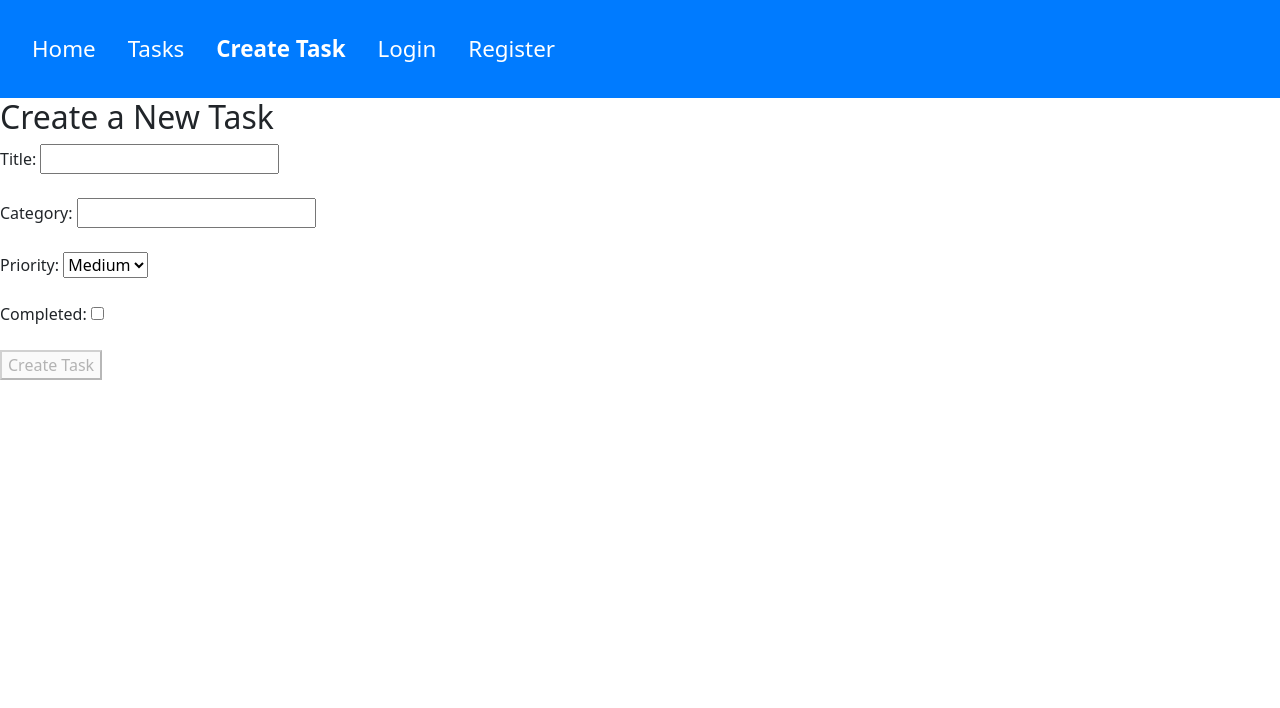
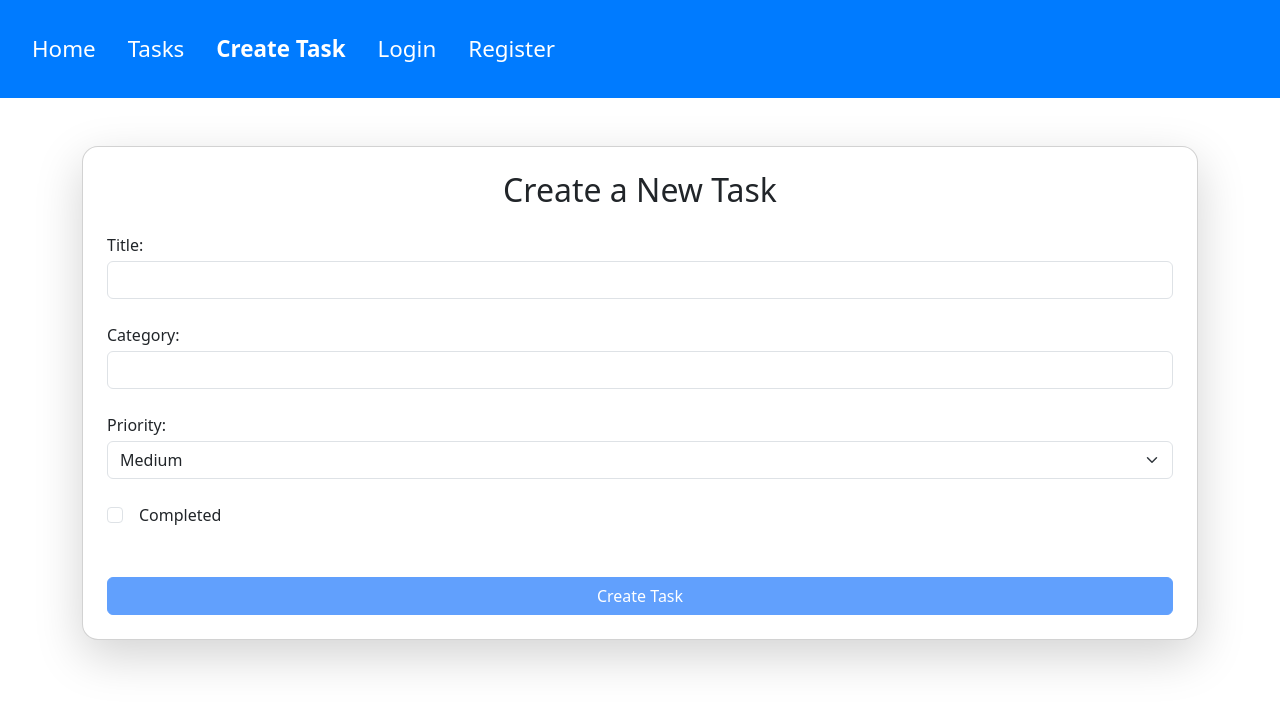
Before and after one commit to AdenL07/WebDevFinalProject, an Angular app in the folder client/: page /create in a window 1280 px wide. Shown: the top 708 px of the page. Built offline with nearby package versions, Linux system fonts and the light colour scheme.

Commit message:
task form component styling

```diff
--- a/client/src/app/components/task-form/task-form.component.html
+++ b/client/src/app/components/task-form/task-form.component.html
@@ -1,32 +1,43 @@
-<h2>Create a New Task</h2>
+<div class="container mt-5">
+    <div class="card shadow-lg rounded-4">
+      <div class="card-body p-4">
+        <h2 class="card-title text-center mb-4">Create a New Task</h2>
+
         <form (ngSubmit)="onSubmit()" #taskForm="ngForm">
-    <label>
+          <label class="form-label w-100">
             Title:
-    <input type="text" [(ngModel)]="task.title" name="title" required />
+            <input type="text" [(ngModel)]="task.title" name="title" required class="form-control mt-1" />
           </label>
-    <br /><br />
 
-    <label>
+          <br />
+
+          <label class="form-label w-100 mt-3">
             Category:
-    <input type="text" [(ngModel)]="task.category" name="category" required />
+            <input type="text" [(ngModel)]="task.category" name="category" required class="form-control mt-1" />
           </label>
-    <br /><br />
 
-    <label>
+          <br />
+
+          <label class="form-label w-100 mt-3">
             Priority:
-    <select [(ngModel)]="task.priority" name="priority">
+            <select [(ngModel)]="task.priority" name="priority" class="form-select mt-1">
               <option>High</option>
               <option>Medium</option>
               <option>Low</option>
             </select>
           </label>
-<br /><br />
 
-    <label>
-    Completed:
-    <input type="checkbox" [(ngModel)]="task.completed" name="completed" />
+          <br />
+
+          <label class="form-check mt-3">
+            <input type="checkbox" [(ngModel)]="task.completed" name="completed" class="form-check-input" />
+            <span class="form-check-label ms-2">Completed</span>
           </label>
-    <br /><br />
 
-    <button type="submit" [disabled]="taskForm.invalid">Create Task</button>
+          <br />
+
+          <button type="submit" [disabled]="taskForm.invalid" class="btn btn-primary w-100 mt-4">Create Task</button>
         </form>
+      </div>
+    </div>
+  </div>
```
Lines whose indentation alone changed are shown as unchanged.
